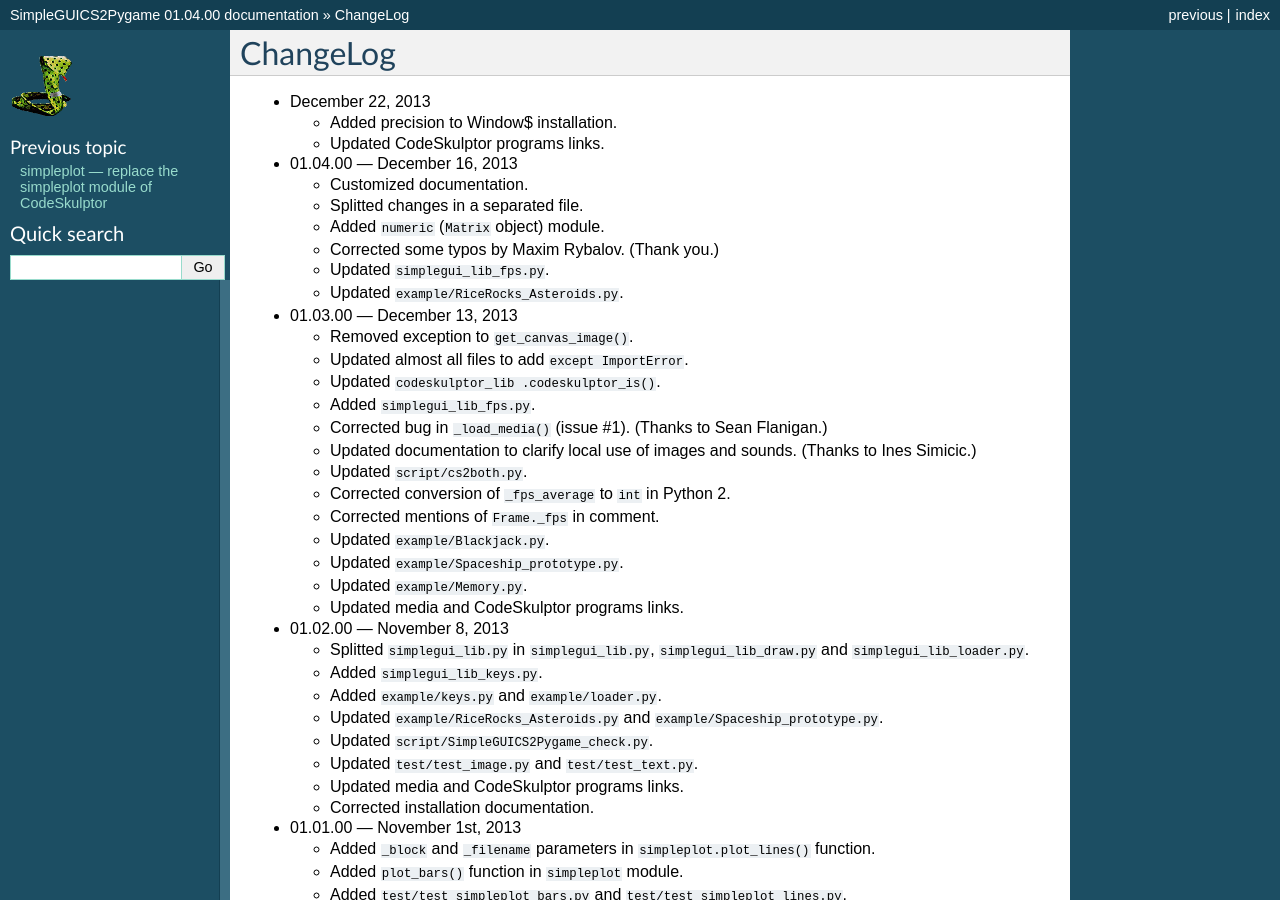
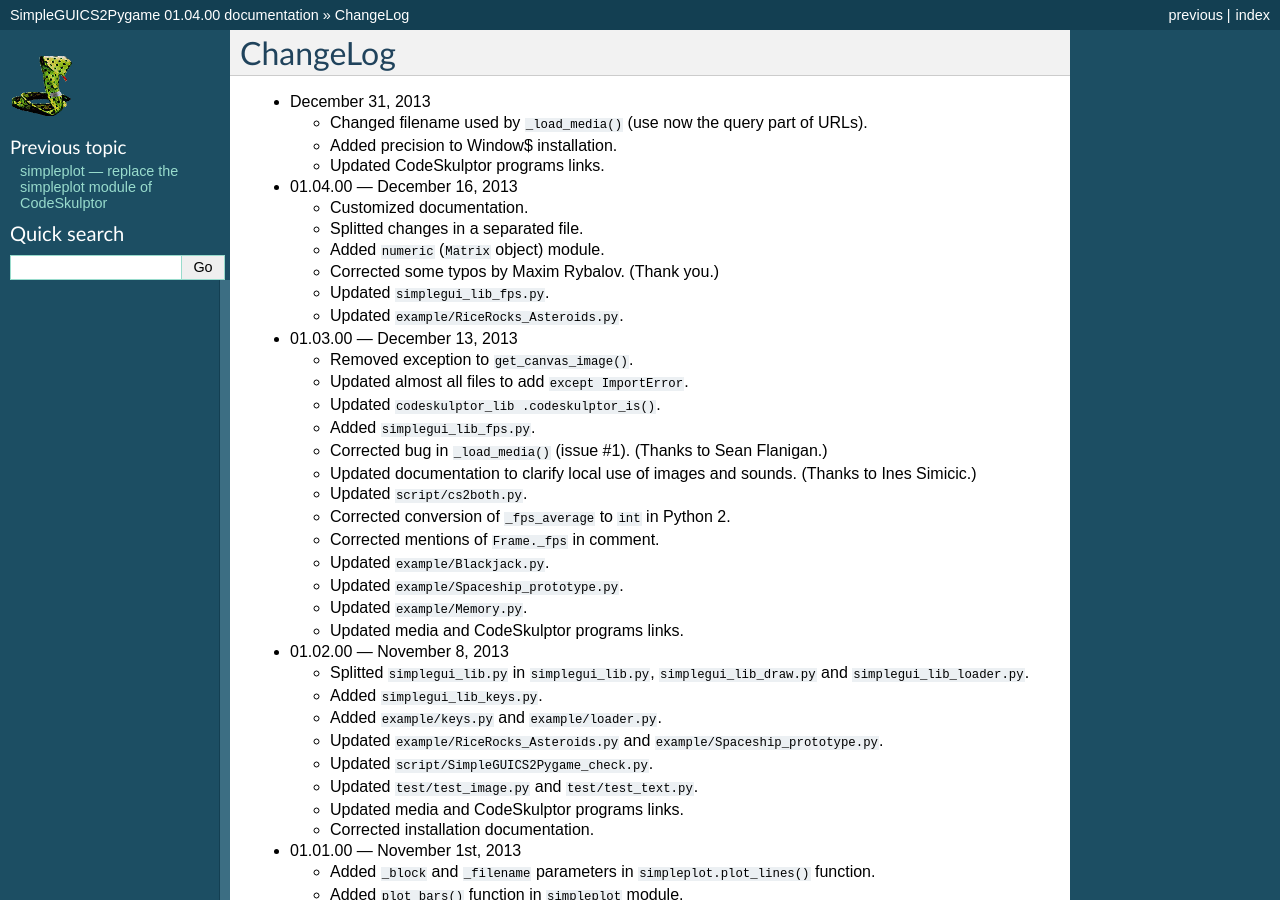
Before and after one commit to rhul-compsoc/SimpleGUICS2Pygame, a Sphinx documentation site: the page built from Sphinx/ChangeLog.rst, in a window 1280 px wide and 900 px high. Built offline with Sphinx 7.4.7, drawn with Linux system fonts in a browser that asks for light colours.

Commit message:
Changed filename used by _load_media() (use now the query part of URLs). Updated CodeSkulptor programs links.

```diff
--- a/README.rst
+++ b/README.rst
@@ -106,7 +106,9 @@
 
 Changes
 =======
-* December 22, 2013
+* December 31, 2013
+
+  - Changed filename used by ``_load_media()`` (use now the query part of URLs).
 
   - Added precision to Window$ installation.
   - Updated CodeSkulptor programs links.
--- a/Sphinx/ChangeLog.rst
+++ b/Sphinx/ChangeLog.rst
@@ -1,6 +1,8 @@
 ChangeLog
 =========
-* December 22, 2013
+* December 31, 2013
+
+  - Changed filename used by ``_load_media()`` (use now the query part of URLs).
 
   - Added precision to Window$ installation.
   - Updated CodeSkulptor programs links.
--- a/Sphinx/_static/links/data/prog_links_top.htm
+++ b/Sphinx/_static/links/data/prog_links_top.htm
@@ -4,7 +4,7 @@
     <meta http-equiv="Content-Type" content="text/html; charset=iso-8859-1">
 
     <meta name="date-creation-yyyymmdd" content="20130603">
-    <meta name="date-revision-yyyymmdd" content="20131222">
+    <meta name="date-revision-yyyymmdd" content="20131231">
 
     <title>Python programs running in CodeSkulptor</title>
     <link rel="shortcut icon" href="../favicon.ico">
```
Also changed, not shown: Sphinx/_static/links/data/prog_links.txt (+21 -0 lines), Sphinx/_static/links/prog_links.htm (+19 -1 lines), 1 other file.
